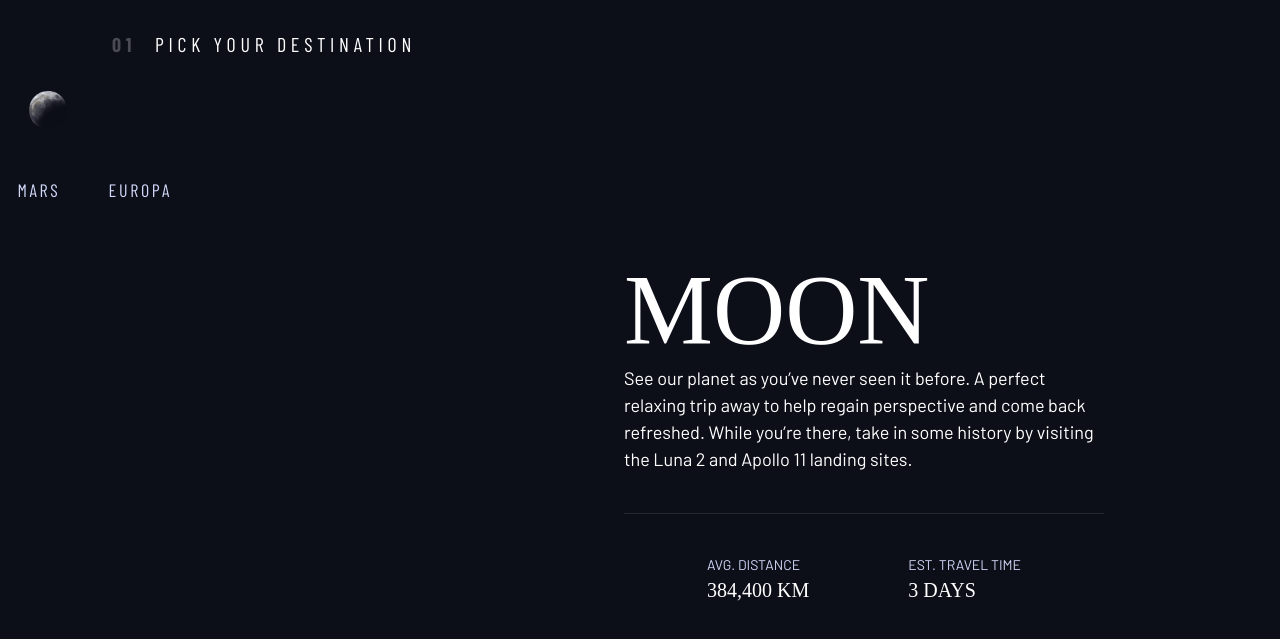
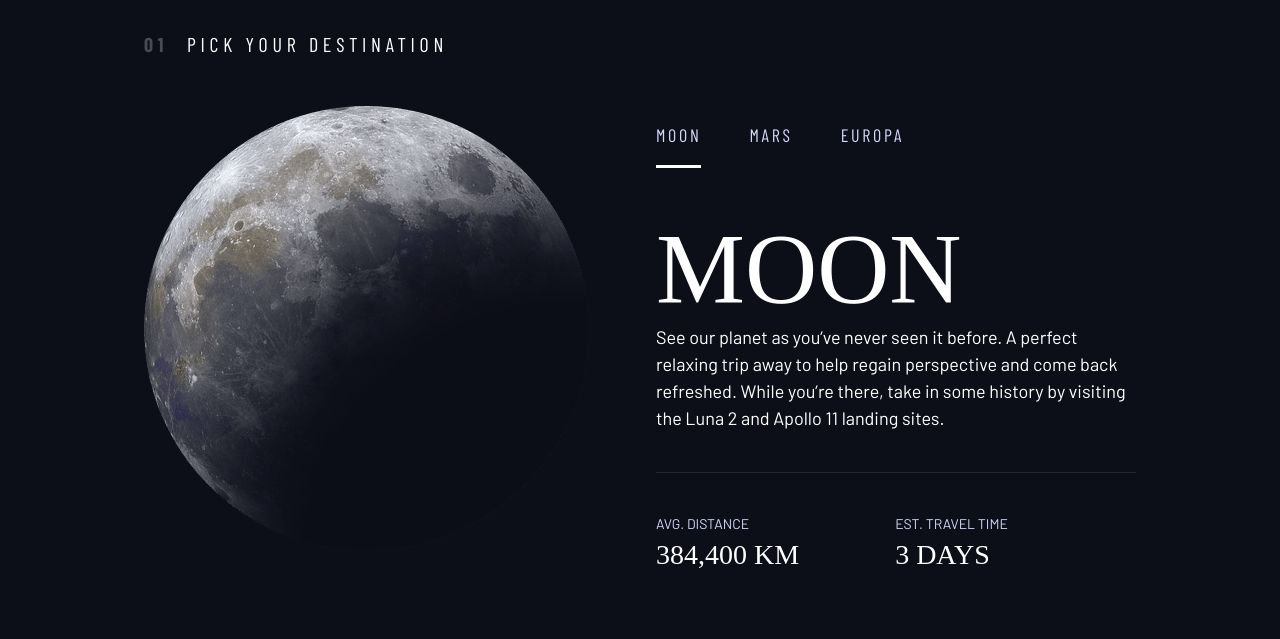
Before and after one commit to IbrahimBagalwa/node-Auth, a plain HTML site: page frontend/destination.html in a window 1280 px wide. Shown: the part 161-800 px from the top of the page. Drawn offline with nearby package versions, Linux system fonts and the light colour scheme; a web font is replaced by a local one.

Commit message:
fix the aligment issues

```diff
--- a/frontend/destination.html
+++ b/frontend/destination.html
@@ -53,11 +53,11 @@
             <div class="destination-meta flex">
                 <div>
                     <h3 class="text-accent fs-200 uppercase">Avg. distance</h3>
-                    <p class="fs-500 ff-serif uppercase">384,400 km</p>
+                    <p class="ff-serif uppercase">384,400 km</p>
                 </div>
                 <div>
                     <h3 class="text-accent fs-200 uppercase">Est. travel time</h3>
-                    <p class="fs-500 ff-serif uppercase">3 days</p>
+                    <p class="ff-serif uppercase">3 days</p>
                 </div>
             </div>
         </article>
--- a/frontend/index.css
+++ b/frontend/index.css
@@ -508,6 +508,9 @@ body {
   margin-top: 2.5rem;
   padding-top: 2.5rem;
 }
+.destination-meta p {
+  font-size: 1.75rem;
+}
 
 @media (min-width: 35em) {
   .numbered-title {
@@ -520,23 +523,38 @@ body {
   }
 }
 
-@media (min-width: 45rem) {
+@media (min-width: 45em) {
   .grid-container {
     text-align: left;
     column-gap: var(--container-gap, 2rem);
-    grid-template-columns: minmax(2rem, 1fr) repeat(2, minmax(0, 30rem)) minmax(
-        2rem,
-        2fr
+    grid-template-columns: minmax(1rem, 1fr) repeat(2, minmax(0, 30rem)) minmax(
+        1rem,
+        1fr
       );
-  }
-  .grid-container > *:first-child {
-    grid-column: 2;
-  }
-  .grid-container > *:last-child {
-    grid-column: 3;
   }
   .grid-container--home {
     padding-bottom: max(6rem, 20vh);
     align-items: end;
   }
+  .grid-container--home > *:first-child {
+    grid-column: 2;
+  }
+  .grid-container--home > *:last-child {
+    grid-column: 3;
+  }
+  .grid-container--destination {
+    justify-items: start;
+    align-items: start;
+    grid-template-areas:
+      ". title title ."
+      ". image tabs ."
+      ". image content .";
+  }
+  .grid-container--destination > img {
+    max-width: 100%;
+  }
+  .destination-meta {
+    --gap: 6rem;
+    justify-content: start;
+  }
 }
```
